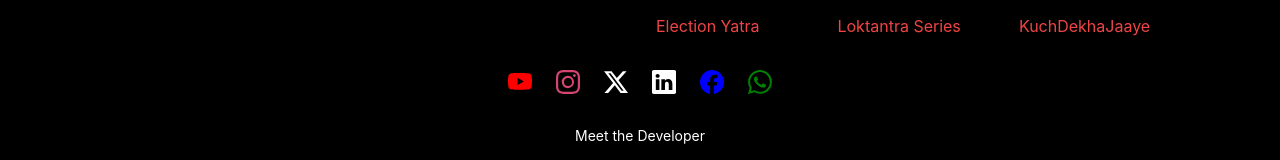
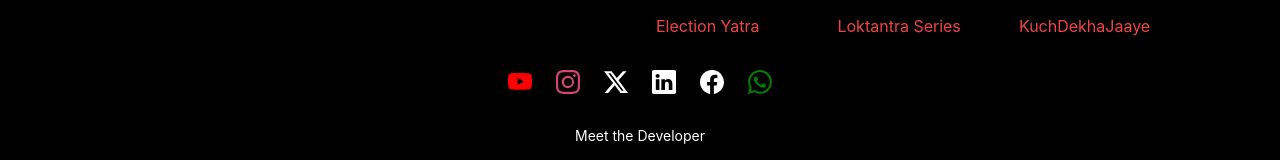
Before and after one commit to weberankit/mike, a React (Create React App) app: page / in a window 1280 px wide. Shown: the part 1765-1925 px from the top of the page. Built offline with nearby package versions, Linux system fonts and the light colour scheme; no server answers.

Commit message:
change fb icon color

```diff
--- a/src/Components/Footer.js
+++ b/src/Components/Footer.js
@@ -265,7 +265,7 @@ const Footer = () => {
             target="_blank"
             rel="noopener noreferrer"
           >
-            <Facebook color="blue" size={24} />
+            <Facebook color="White" size={24} />
           </a>
           <a
             className="hover:text-red-500 transition-colors"
```
